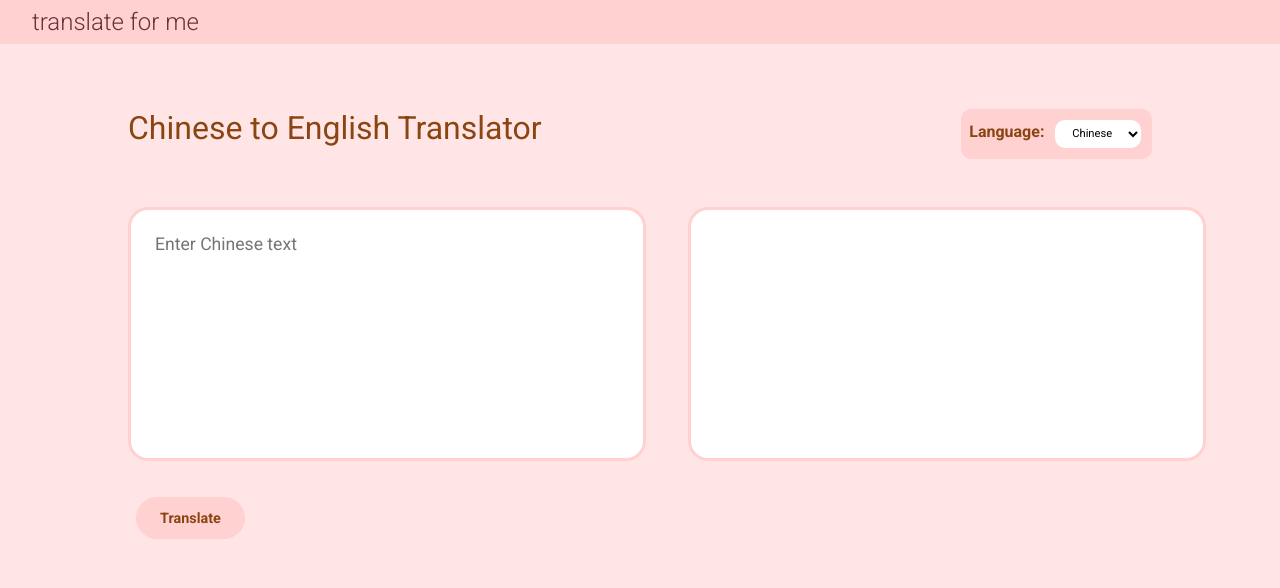
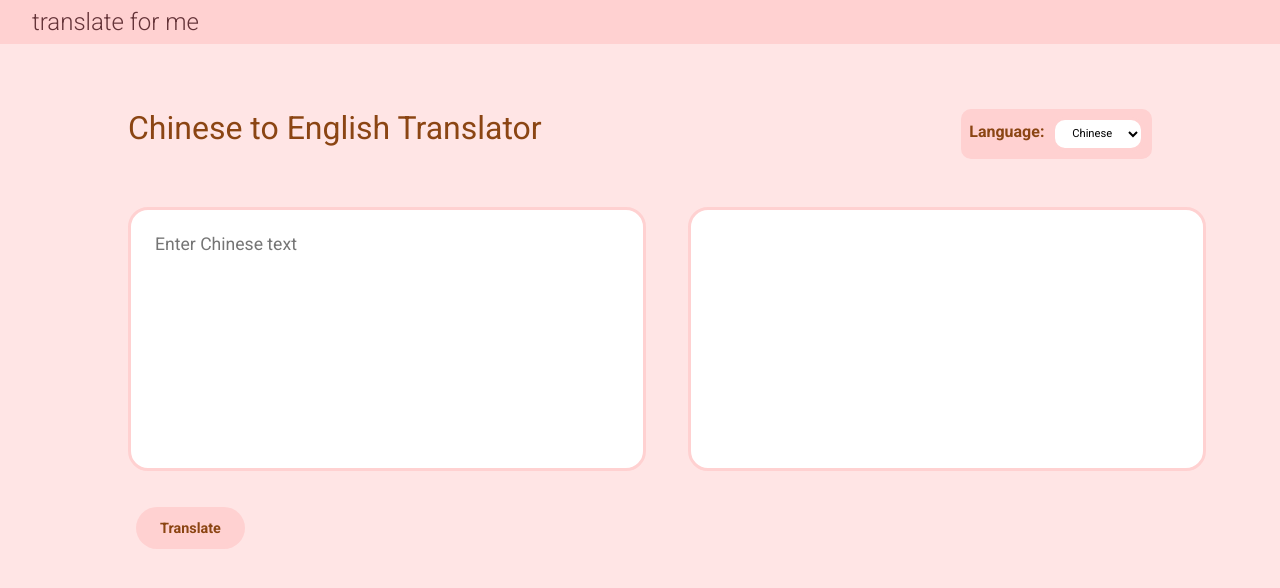
Before and after one commit to sroodsari/translate-for-me, a React (Create React App) app in the folder frontend/: page / in a window 1280 px wide. Shown: the top 588 px of the page. Built offline with nearby package versions, Linux system fonts and the light colour scheme.

Commit message:
testing sizing textbox

```diff
--- a/frontend/src/App.css
+++ b/frontend/src/App.css
@@ -103,7 +103,7 @@ textarea {
   border-radius: 20px;
   font-size: 1.1rem;
   resize: none;
-  min-height: 200px;
+  min-height: 210px;
   transition: all 0.3s ease;
   font-family: inherit;
   background-color: #FFFFFF;
@@ -149,7 +149,7 @@ button:active {
   border-radius: 20px;
   font-size: 1.1rem;
   resize: vertical;
-  min-height: 200px;
+  min-height: 210px;
   background-color: #FFFFFF;
   border-style: solid;
   border-width: 3px;
```
